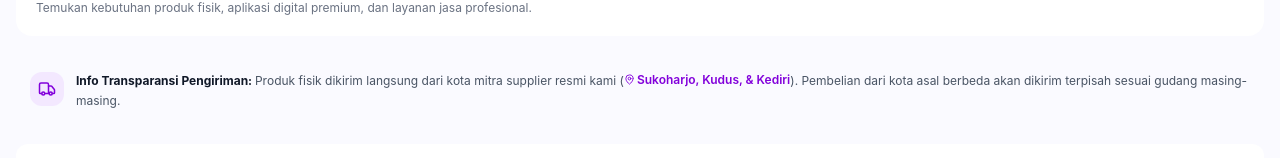
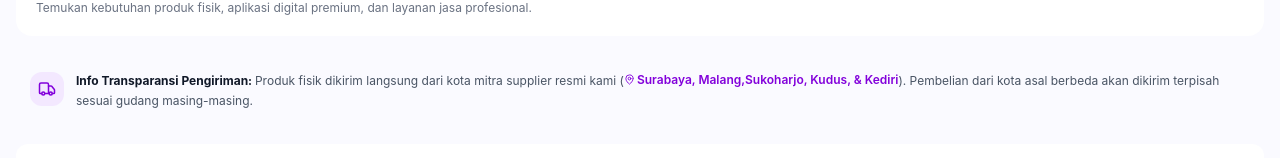
Before and after one commit to diessnaaww/genzstation_store, a React (Vite) app: page /shop in a window 1280 px wide. Shown: the part 152-310 px from the top of the page. Built offline with nearby package versions, Linux system fonts and the light colour scheme; no server answers.

Commit message:
Update kota pengiriman

```diff
--- a/src/pages/customer/Home.jsx
+++ b/src/pages/customer/Home.jsx
@@ -54,7 +54,7 @@ export const Home = () => {
               </h2>
               <p className="leading-relaxed">
                 Produk fisik dikirim langsung dari mitra supplier resmi kami di{' '}
-                <strong className="text-purple-700">Sukoharjo, Kudus, & Kediri</strong>. Pembelian lintas wilayah dikirim terpisah sesuai gudang asal dengan rincian ongkir transparan.
+                <strong className="text-purple-700"> Surabaya, Malang, Sukoharjo, Kudus, & Kediri</strong>. Pembelian lintas wilayah dikirim terpisah sesuai gudang asal dengan rincian ongkir transparan.
               </p>
             </div>
           </div>
--- a/src/pages/customer/Shop.jsx
+++ b/src/pages/customer/Shop.jsx
@@ -55,7 +55,7 @@ export const Shop = () => {
             <span className="font-bold text-gray-900">Info Transparansi Pengiriman: </span>
             Produk fisik dikirim langsung dari kota mitra supplier resmi kami (
             <span className="inline-flex items-center gap-0.5 font-semibold text-purple-700">
-              <MapPin size={11} /> Sukoharjo, Kudus, & Kediri
+              <MapPin size={11} /> Surabaya, Malang,Sukoharjo, Kudus, & Kediri
             </span>
             ). Pembelian dari kota asal berbeda akan dikirim terpisah sesuai gudang masing-masing.
           </div>
```
